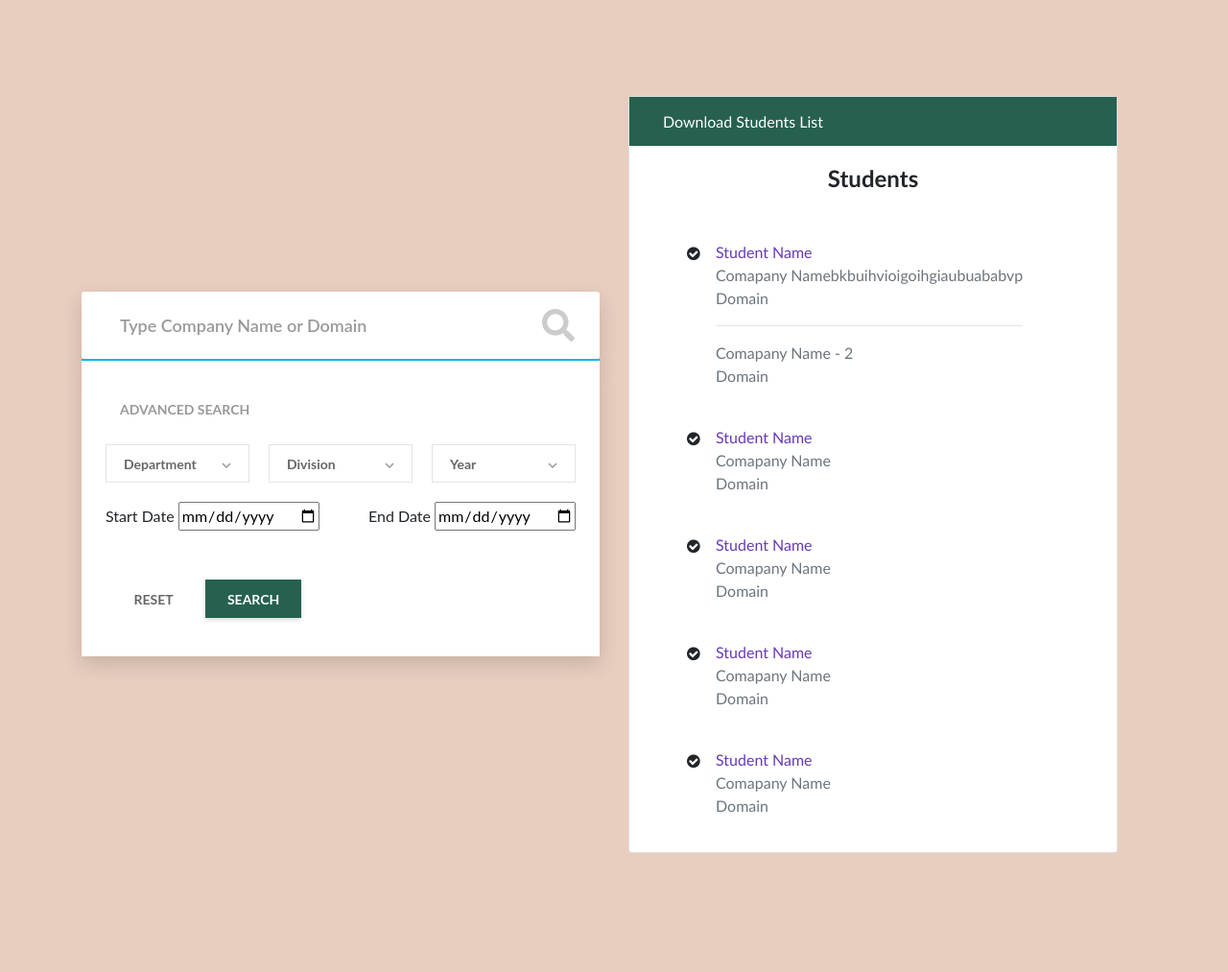
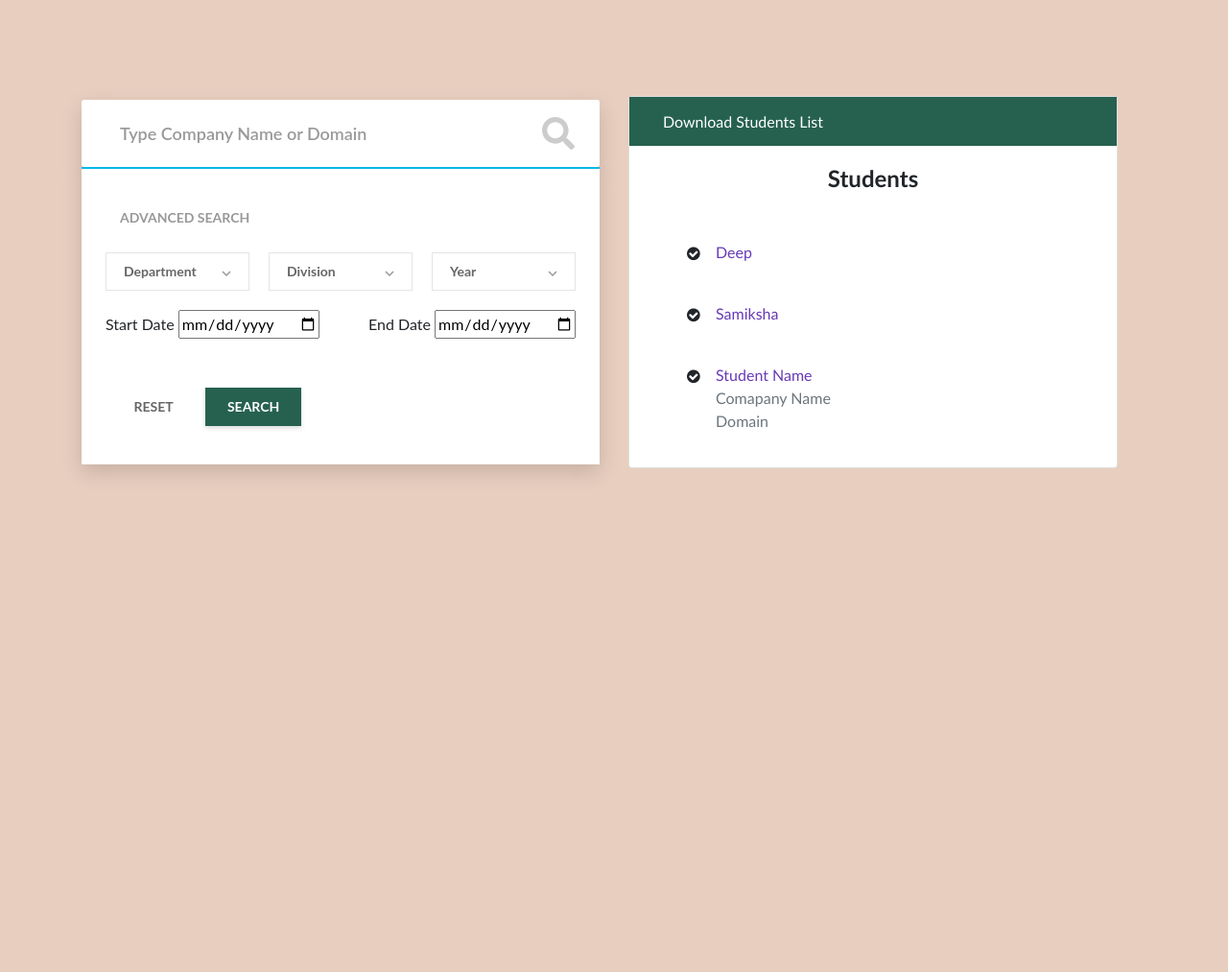
Before and after one commit to riya-ingale/InternshipPortal, a Flask app: page /search in a window 1280 px wide. Shown: the part 60-1073 px from the top of the page at 96% size. After the commit the page ends 556 px from the top, so only its background shows below. Run offline with Flask 2, Linux system fonts and the light colour scheme; data comes from the database, SQL or seed files in the repository; both versions use the stored data as it was after the commit; some libraries are stand-ins or nearby versions; some web fonts are replaced.

Commit message:
Search is working!

```diff
--- a/app.py
+++ b/app.py
@@ -138,73 +138,80 @@ def profile(user_id):
 
 @app.route('/search', methods=['GET', 'POST'])
 def search():
+    allinternships=[]
+    allstudents=[]
+    student_data=[]
+    internship_data=[]
     if request.method == "GET":
         allstudents = Users.query.all()
         return render_template("search.html", students=allstudents)
 
     if request.method == 'POST':
-        students = []
-        internships = []
         searchname = request.form.get('searchname')
         dept = request.form.get('dept')
         div = request.form.get('div')
         year = request.form.get('year')
         startdate = request.form.get('startdate')
         print(startdate)
-        startdate = datetime.strptime(startdate, '%Y-%m-%d')
+        if startdate:
+            startdate = datetime.strptime(startdate, '%Y-%m-%d')
         enddate = request.form.get('enddate')
         print(enddate)
-        enddate = datetime.strptime(enddate, '%Y-%m-%d')
+        if enddate:
+            enddate = datetime.strptime(enddate, '%Y-%m-%d')
 
         search = "{0}".format(searchname)
         search = search+'%'
+        print(search)
 
-        if startdate and enddate:
+        if startdate and enddate and searchname:
             allinternships = Internships.query.filter(
                 or_(Internships.companyname.like(search), Internships.domain.like(search)), Internships.startdate > startdate and Internships.enddate < enddate).all()
         elif startdate:
+            allinternships = Internships.query.filter(Internships.startdate > startdate).all()
+        elif startdate and searchname:
             allinternships = Internships.query.filter(
                 or_(Internships.companyname.like(search), Internships.domain.like(search)), Internships.startdate > startdate).all()
-        elif enddate:
+        elif enddate and searchname:
             allinternships = Internships.query.filter(
                 or_(Internships.companyname.like(search), Internships.domain.like(search)), Internships.endate < enddate).all()
-        else:
+        elif enddate:
+            allinternships = Internships.query.filter(Internships.enddate < enddate).all()
+        elif startdate and enddate:
+            allinternships = Internships.query.filter(Internships.startdate > startdate and Internships.enddate < enddate).all()
+        elif searchname:
             allinternships = Internships.query.filter(
                 or_(Internships.companyname.like(search), Internships.domain.like(search))).all()
-
-        for internship in allinternships:
-            user = Users.query.filter_by(id=internship.user_id).first()
-            if div and dept and year:
-                if user.div == div and user.dept == dept and user.year == year:
-                    students.append(user)
-                    internships.append(internship)
-                elif dept and div:
-                    if user.dept == dept and user.div == div:
-                        students.append(user)
-                        internships.append(internship)
-                elif dept and year:
-                    if user.dept == dept and user.year == year:
-                        students.append(user)
-                        internships.append(internship)
-                elif div and year:
-                    if user.year == year and user.div == div:
-                        students.append(user)
-                        internships.append(internship)
-                elif div:
-                    if user.div == div:
-                        students.append(user)
-                        internships.append(internship)
-                elif dept:
-                    if user.dept == dept:
-                        students.append(user)
-                        internships.append(internship)
-                else:
-                    if user.year == year:
-                        students.append(user)
-                        internships.append(internship)
-        print(students)
-        print(internships)
-        return render_template("search.html", students=students, internships=internships)
+        else:
+            pass
+        if dept and div and year:
+            allstudents = Users.query.filter_by(dept=dept,div=div,year=year).all()
+        elif dept and div:
+            allstudents = Users.query.filter_by(dept=dept,div=div).all()
+        elif div and year:
+            allstudents = Users.query.filter_by(div=div,year=year).all()
+        elif dept and year:
+            allstudents = Users.query.filter_by(dept=dept,year=year).all()
+        elif dept:
+            allstudents = Users.query.filter_by(dept=dept).all()
+        elif div:
+            allstudents = Users.query.filter_by(div=div).all()
+        elif year:
+            allstudents = Users.query.filter_by(year=year).all()
+        else:
+            pass
+        if allinternships:
+            for internship in allinternships:
+                student=Users.query.filter_by(id=internship.user_id).first()
+                student_data.append(student)
+            return render_template("search.html", students=student_data, internships=allinternships)
+        elif allstudents:
+            for student in allstudents:
+                student=Internships.query.filter_by(user_id=student.id).first()
+                internship_data.append(student)
+            return render_template("search.html", students=allstudents, internships=internship_data)
+        elif allinternships and allstudents:
+            return render_template("search.html", students=allstudents, internships=allinternships)
 
 
 @app.route('/newinternship', methods=['GET', 'POST'])
--- a/templates/search.html
+++ b/templates/search.html
@@ -201,24 +201,25 @@
                 <h4 class="card-title m-b-0">Students</h4>
               </div>
               <ul class="list-style-none">
+                <!-- First -->
+                {% for user in students %}
                 <li class="d-flex no-block card-body">
                   <i class="fa fa-check-circle w-30px m-t-5"></i>
                   <div>
-                    <a
-                      href="/profile/student_id"
-                      class="m-b-0 font-medium p-0"
-                      data-abc="true"
-                      >Student Name</a
-                    >
-                    <div class="text-muted">
-                      Comapany Namebkbuihvioigoihgiaubuababvp
+                    <a href="/profile/student_id" class="m-b-0 font-medium p-0" data-abc="true">{{user.fullname}}</a>
+                    <div class="Company-Names">
+                      {% for Internship in internships %}
+                      {% if user.id == Internship.user_id %}
+                        <div class="text-muted">{{Internship.companyname}}</div>
+                        <div class="text-muted">{{Internship.domain}}</div>
+                        <hr />
+                      {% endif %}
+                      {% endfor %}
                     </div>
-                    <div class="text-muted">Domain</div>
-                    <hr />
-                    <div class="text-muted">Comapany Name - 2</div>
-                    <div class="text-muted">Domain</div>
                   </div>
                 </li>
+                {% endfor %}
+                <!-- End First -->
 
                 <li class="d-flex no-block card-body">
                   <i class="fa fa-check-circle w-30px m-t-5"></i>
@@ -231,38 +232,7 @@
                   </div>
                 </li>
 
-                <li class="d-flex no-block card-body">
-                  <i class="fa fa-check-circle w-30px m-t-5"></i>
-                  <div>
-                    <a href="#" class="m-b-0 font-medium p-0" data-abc="true"
-                      >Student Name</a
-                    >
-                    <span class="text-muted">Comapany Name </span>
-                    <div class="text-muted">Domain</div>
-                  </div>
-                </li>
 
-                <li class="d-flex no-block card-body">
-                  <i class="fa fa-check-circle w-30px m-t-5"></i>
-                  <div>
-                    <a href="#" class="m-b-0 font-medium p-0" data-abc="true"
-                      >Student Name</a
-                    >
-                    <div class="text-muted">Comapany Name</div>
-                    <div class="text-muted">Domain</div>
-                  </div>
-                </li>
-
-                <li class="d-flex no-block card-body">
-                  <i class="fa fa-check-circle w-30px m-t-5"></i>
-                  <div>
-                    <a href="#" class="m-b-0 font-medium p-0" data-abc="true"
-                      >Student Name</a
-                    >
-                    <div class="text-muted">Comapany Name</div>
-                    <div class="text-muted">Domain</div>
-                  </div>
-                </li>
               </ul>
             </div>
           </div>
```
Also changed, not shown: static/css/login.css (+11 -0 lines), templates/login.html (+27 -10 lines), InternshipPortal_Database.db.
